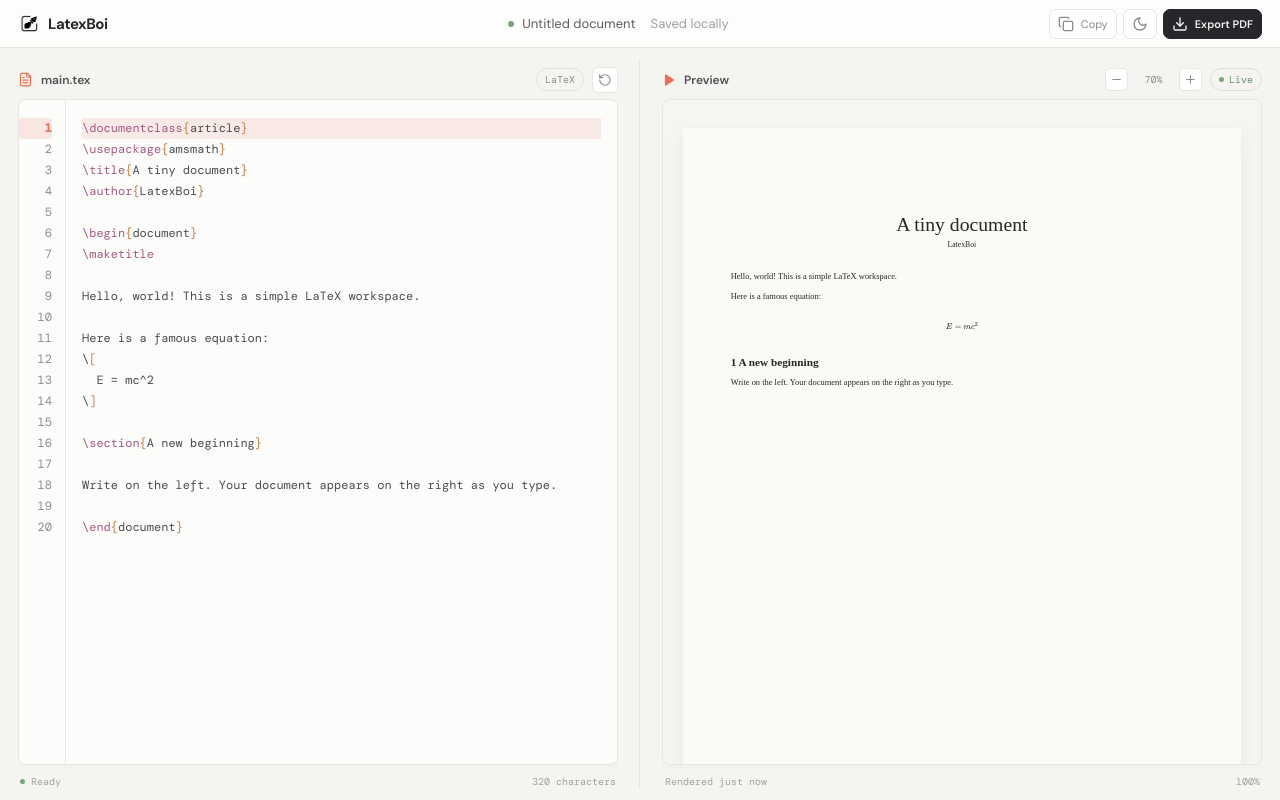
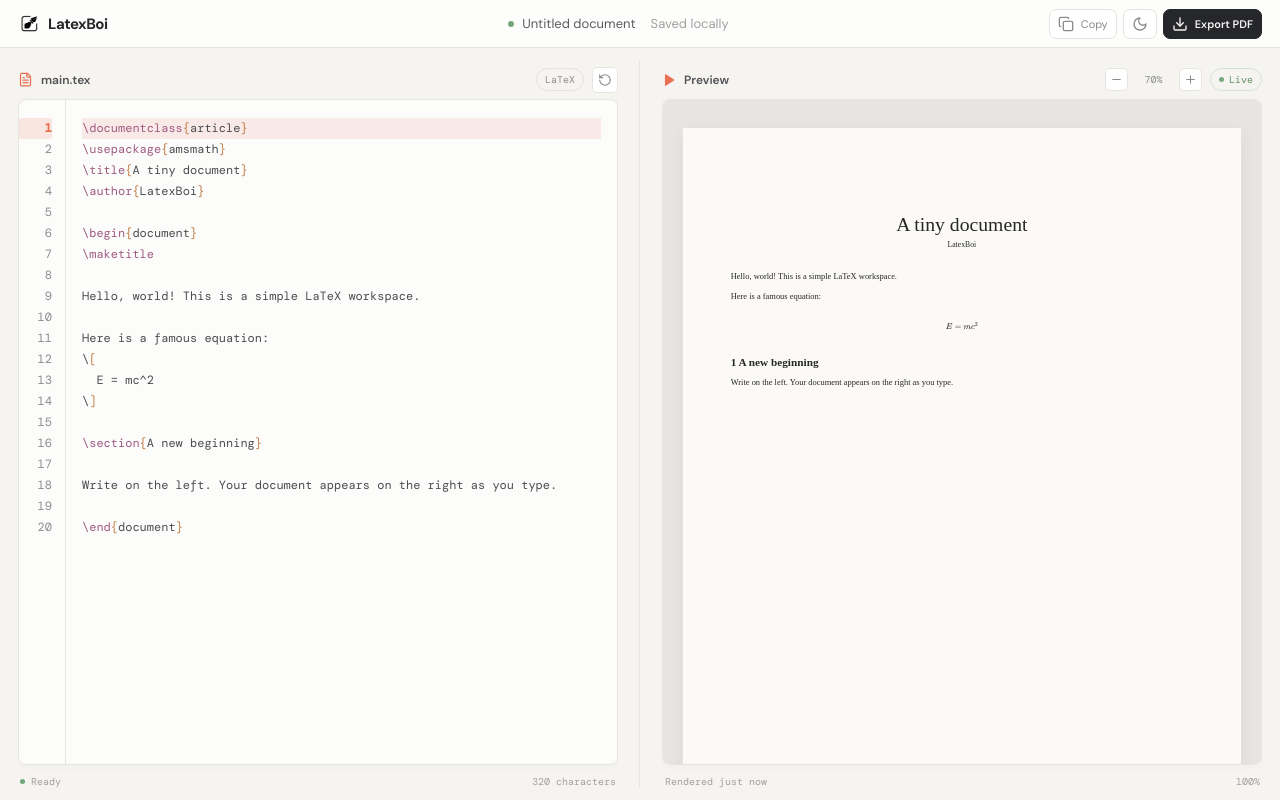
Before and after one commit to farzeenilyaszargar/LatexBoi, a Next.js app: page / in a window 1280 px wide. Built offline with nearby package versions, Linux system fonts and the light colour scheme; a web font is replaced by a local one.

Commit message:
style: darken preview background

```diff
--- a/app/globals.css
+++ b/app/globals.css
@@ -38,5 +38,6 @@ textarea { flex:1; min-width:0; resize:none; padding:18px 16px; outline:none; bo
 .paper h1 { font-size:28px; }
 .abstract { font-size:13px; line-height:1.5; }
 .abstract strong { font-size:13px; }
+.paper-frame { background:color-mix(in srgb, var(--canvas) 94%, #000 6%); }
 @media print { @page { size:A4; margin:0; } html,body { height:auto; min-height:0; overflow:visible; background:#fff; } .app-shell { height:auto; min-height:0; overflow:visible; } .topbar,.editor-pane,.divider,.footer,.preview-pane > .pane-header,.preview-status { display:none !important; } .workspace { display:block; height:auto; min-height:0; overflow:visible; padding:0; } .preview-pane { display:block; height:auto; min-height:0; margin:0; overflow:visible; } .paper-frame { display:block; height:auto; min-height:0; padding:0; border:0; background:white; box-shadow:none; overflow:visible; } .paper-stack { display:block; width:auto !important; height:auto !important; }.paper-canvas { display:block; width:210mm !important; height:auto !important; transform:none !important; }.paper { width:210mm; height:297mm; aspect-ratio:auto; min-height:297mm; max-width:none; margin:0; overflow:hidden; box-shadow:none; page-break-after:auto; break-after:auto; page-break-before:auto; break-before:auto; }.paper + .paper { page-break-before:always; break-before:page; } }
 @media (max-width:760px) { .topbar { padding:0 12px; }.topbar-center { display:none; }.brand,.topbar-actions { min-width:auto; }.workspace { grid-template-columns:1fr !important; gap:10px; padding:10px; overflow:auto; }.divider { width:auto; height:1px; }.editor-pane,.preview-pane { margin:0; min-height:calc(100vh - 68px); }.editor-wrap,.paper-frame { min-height:0; }.paper-frame { padding:18px 12px; }.paper { padding:18mm 14mm; min-height:0; } }
```
